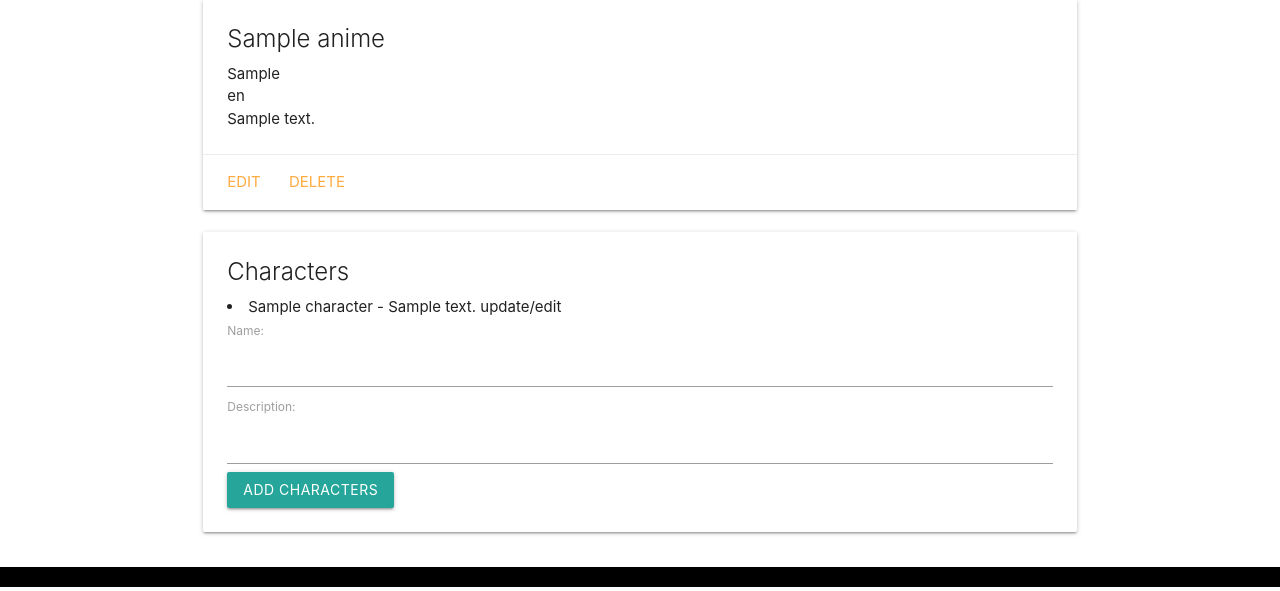
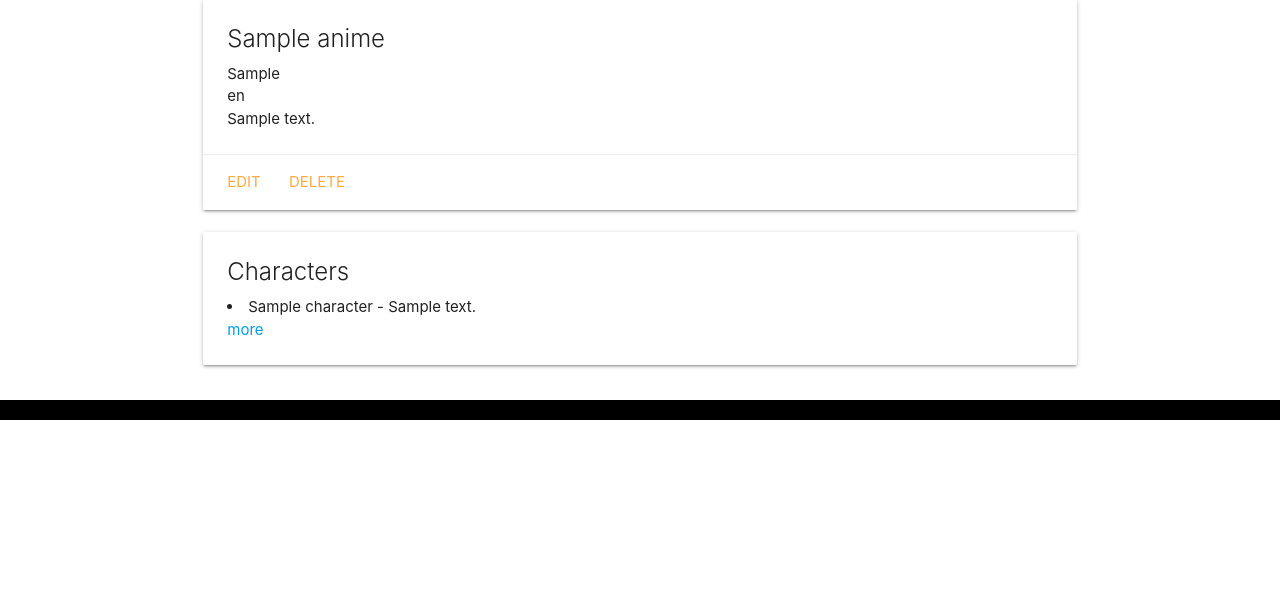
Before and after one commit to AamerShikari/anime_reviewer, a Django app: page /animes/1/ in a window 1280 px wide. Shown: the part 209-800 px from the top of the page. Run offline with Django 4.2, Linux system fonts and the light colour scheme; a user stored in the database is signed in; tables that the repository leaves empty hold one stand-in row (values such as "Sample post").

Commit message:
add character index

```diff
--- a/main_app/models.py
+++ b/main_app/models.py
@@ -23,7 +23,6 @@ class Anime(models.Model):
 class Character(models.Model):
 	name = models.CharField(max_length=200)
 	description = models.CharField(max_length=100)
-
 	anime = models.ForeignKey(Anime, on_delete=models.CASCADE)
 
 	def __str__(self):
--- a/main_app/templates/animes/details.html
+++ b/main_app/templates/animes/details.html
@@ -24,16 +24,10 @@
         <div class="card">
             <div class="card-content">
                 <span class="card-title">Characters</span>
-                    {% for character in anime.character_set.all %}
-                        <li>{{ character.name}} - {{ character.description}}
-                            <span>update/edit</span>
-                        </li>
+                {% for character in character %}
+                <li>{{ character.name}} - {{ character.description}}</li>
                 {% endfor %}
-                    <form action="{% url 'add_character' anime.id%}" method="post">
-                        {% csrf_token %}
-                        {{ character_form.as_p }}
-                        <input type="submit" class="btn" value="Add Characters">
-                    </form>
+                <a href="{% url 'characters_index' anime.id%}">more</a>
             </div>
         </div>
     </div>
--- a/main_app/templates/animes/index.html
+++ b/main_app/templates/animes/index.html
@@ -8,9 +8,9 @@
 <div class="card">
     <div class="card-content">
       <span class="card-title">{{ anime.title }}</span>
-      <p>Model: {{ anime.category }}</p>
-      <p>Year: {{ anime.language }}</p>
-      <p>Color: {{ anime.description }}</p>
+      <p>Category: {{ anime.category }}</p>
+      <p>Languages: {{ anime.language }}</p>
+      <p>descritpion: {{ anime.description }}</p>
     </div>
   </div>
 </a>
--- a/main_app/urls.py
+++ b/main_app/urls.py
@@ -11,5 +11,6 @@ urlpatterns = [
 	path('accounts/signup/', views.signup, name='signup'),
 	path('animes/create/', views.AnimeCreate.as_view(), name='animes_create'),
 	path('animes/<int:pk>/update/', views.AnimeUpdate.as_view(), name='animes_update'),
-	path('animes/<int:anime_id>/add_character/', views.add_character, name='add_character')
+	path('animes/<int:anime_id>/characters/', views.characters_index, name='characters_index'),
+	path('animes/<int:anime_id>/characters/add_character/', views.add_character, name='add_character')
 ]
--- a/main_app/views.py
+++ b/main_app/views.py
@@ -8,7 +8,7 @@ from django.contrib.auth import login
 from django.contrib.auth.forms import UserCreationForm
 from django.contrib.auth.decorators import login_required
 from django.contrib.auth.mixins import LoginRequiredMixin
-from .models import Anime
+from .models import Anime, Character
 from django.views.generic.edit import CreateView, UpdateView, DeleteView
 from .forms import CharacterForm
 
@@ -43,8 +43,13 @@ def animes_index(request):
 @login_required
 def animes_detail(request, anime_id):
     anime = Anime.objects.get(id=anime_id)
-    character_form = CharacterForm()
-    return render(request, 'animes/details.html', {'anime': anime, 'character_form': character_form})
+    character = Character.objects.filter(anime=anime_id)[:5]
+    return render(request, 'animes/details.html', {'anime': anime, 'character': character})
+
+@login_required
+def characters_index(request, anime_id):
+    character = Character.objects.filter(anime=anime_id)
+    return render(request, 'characters/index.html', {'character': character})
 
 
 class AnimeCreate(LoginRequiredMixin, CreateView):
```
Lines whose indentation alone changed are shown as unchanged.
